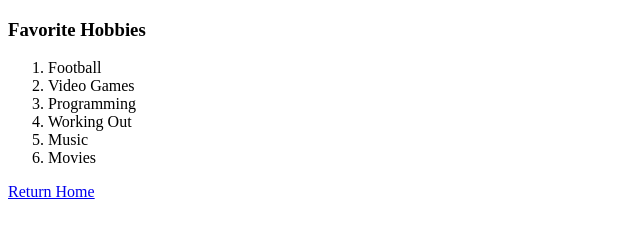
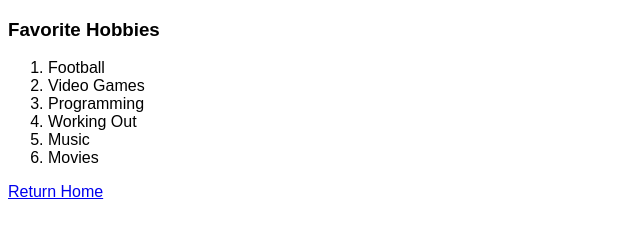
Before and after one commit to malprogramsometimes/cv, a plain HTML site: page hobbies.html in a window 1280 px wide. Shown: the whole page, without its empty margins (0-640 px from the left). Drawn offline with Linux system fonts and the light colour scheme.

Commit message:
Changed font style for hobbies

```diff
--- a/hobbies.html
+++ b/hobbies.html
@@ -4,7 +4,7 @@
     <meta charset="UTF-8">
     <title>My Hobbies</title>
 </head>
-<body>
+<body style="font-family: Arial">
     <h3>Favorite Hobbies</h3>
     <ol>
         <li>Football</li>
```
